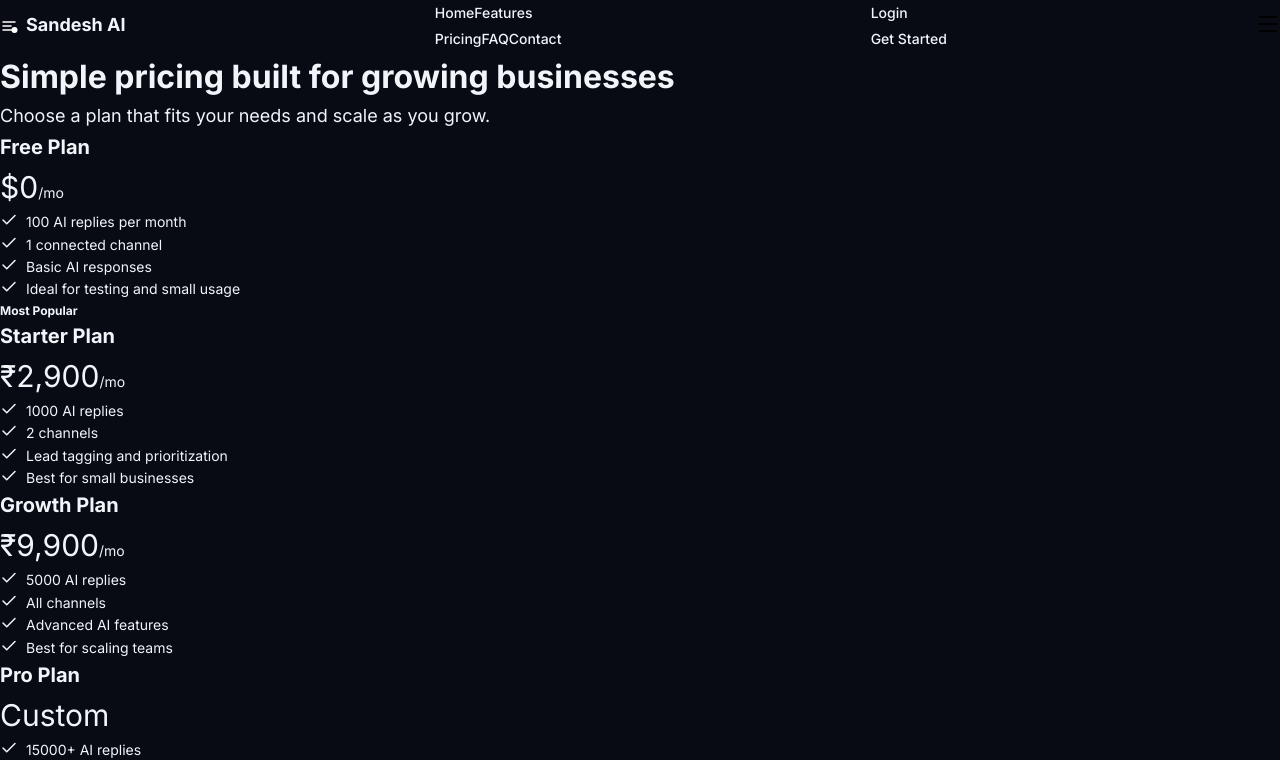
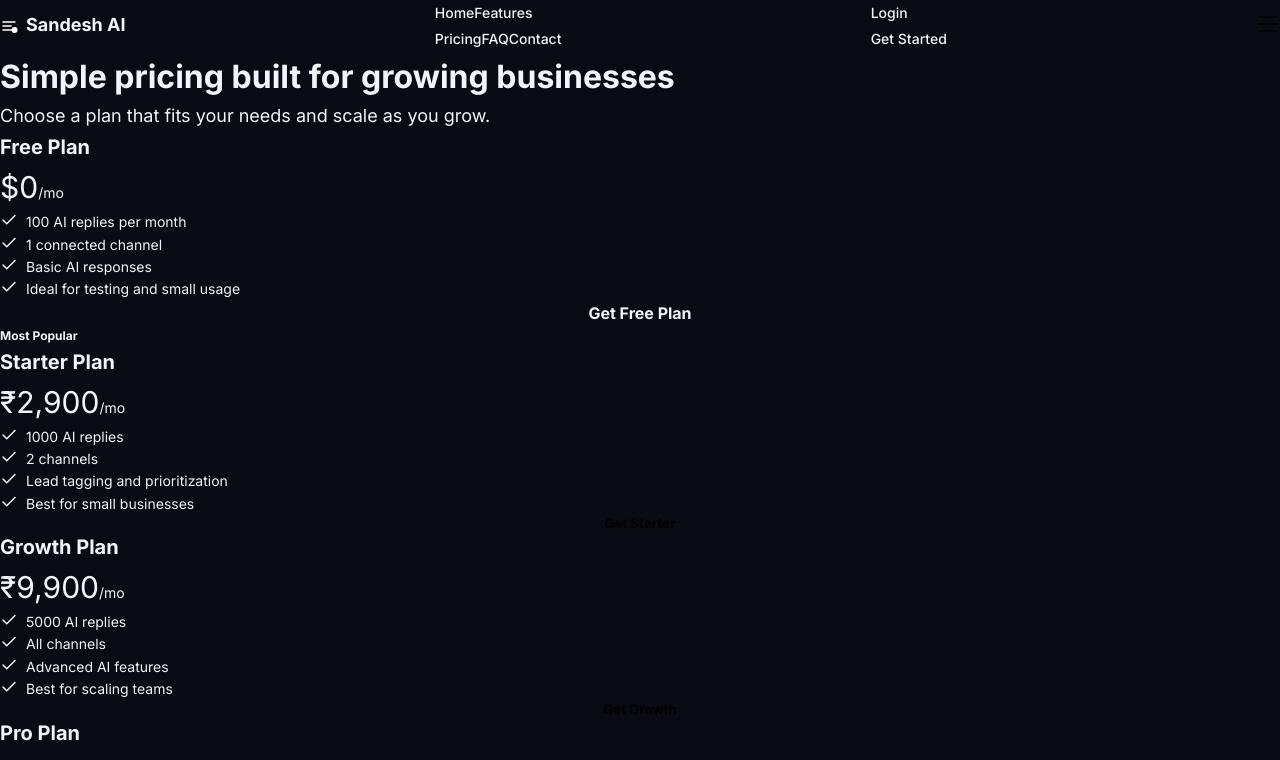
Before and after one commit to munjam-dev/Sandesh-Ai, a Next.js app: page /pricing in a window 1280 px wide. Shown: the top 760 px of the page. Built offline with nearby package versions, Linux system fonts and the light colour scheme.

Commit message:
fix: resolve object is not iterable error on dashboard

```diff
--- a/app/(marketing)/pricing/page.tsx
+++ b/app/(marketing)/pricing/page.tsx
@@ -3,6 +3,7 @@
 import { motion } from 'framer-motion'
 import { Check } from 'lucide-react'
 import Link from 'next/link'
+import CheckoutButton from '@/components/CheckoutButton'
 
 export default function PricingPage() {
   return (
@@ -36,6 +37,9 @@
             <li className="flex gap-2"><Check size={18} className="text-[#00D4FF]" /> Basic AI responses</li>
             <li className="flex gap-2"><Check size={18} className="text-[#00D4FF]" /> Ideal for testing and small usage</li>
           </ul>
+          <Link href="/signup" className="w-full py-3 rounded-xl font-bold flex items-center justify-center bg-white/10 hover:bg-white/20 transition-all text-white mt-auto">
+            Get Free Plan
+          </Link>
         </motion.div>
 
         {/* Starter Plan */}
@@ -49,6 +53,11 @@
             <li className="flex gap-2"><Check size={18} className="text-[#0066FF]" /> Lead tagging and prioritization</li>
             <li className="flex gap-2"><Check size={18} className="text-[#0066FF]" /> Best for small businesses</li>
           </ul>
+          <CheckoutButton
+            plan="starter"
+            priceText="Starter"
+            className="bg-[#0066FF] hover:bg-[#0052cc] text-white mt-auto shadow-[0_0_20px_rgba(0,102,255,0.4)] hover:shadow-[0_0_30px_rgba(0,102,255,0.6)]"
+          />
         </motion.div>
 
         {/* Growth Plan */}
@@ -61,6 +70,11 @@
             <li className="flex gap-2"><Check size={18} className="text-[#00D4FF]" /> Advanced AI features</li>
             <li className="flex gap-2"><Check size={18} className="text-[#00D4FF]" /> Best for scaling teams</li>
           </ul>
+          <CheckoutButton
+            plan="growth"
+            priceText="Growth"
+            className="bg-gradient-to-r from-[#0066FF] to-[#00D4FF] hover:scale-105 text-white mt-auto"
+          />
         </motion.div>
 
         {/* Pro Plan */}
@@ -73,6 +87,9 @@
             <li className="flex gap-2"><Check size={18} className="text-[#00D4FF]" /> Automation workflows</li>
             <li className="flex gap-2"><Check size={18} className="text-[#00D4FF]" /> Priority support</li>
           </ul>
+          <Link href="/contact" className="w-full py-3 rounded-xl font-bold flex items-center justify-center bg-white text-black hover:bg-gray-200 transition-all mt-auto">
+            Contact Sales
+          </Link>
         </motion.div>
       </div>
 
--- /dev/null
+++ b/components/CheckoutButton.tsx
@@ -0,0 +1,133 @@
+'use client'
+
+import { useState } from 'react'
+import { useRouter } from 'next/navigation'
+import { Loader2 } from 'lucide-react'
+
+// Declare the Razorpay window object for TS
+declare global {
+  interface Window {
+    Razorpay: any
+  }
+}
+
+interface CheckoutButtonProps {
+  plan: string
+  priceText: string
+  className?: string
+}
+
+export default function CheckoutButton({ plan, priceText, className }: CheckoutButtonProps) {
+  const [loading, setLoading] = useState(false)
+  const router = useRouter()
+
+  const loadRazorpayScript = () => {
+    return new Promise((resolve) => {
+      if (window.Razorpay) {
+        resolve(true)
+        return
+      }
+      const script = document.createElement('script')
+      script.src = 'https://checkout.razorpay.com/v1/checkout.js'
+      script.onload = () => resolve(true)
+      script.onerror = () => resolve(false)
+      document.body.appendChild(script)
+    })
+  }
+
+  const handleCheckout = async () => {
+    setLoading(true)
+
+    try {
+      // 1. Load the script
+      const isLoaded = await loadRazorpayScript()
+      if (!isLoaded) {
+        alert('Failed to load Razorpay SDK. Please check your connection.')
+        setLoading(false)
+        return
+      }
+
+      // 2. Call backend to create order
+      const res = await fetch('/api/razorpay/create-order', {
+        method: 'POST',
+        headers: { 'Content-Type': 'application/json' },
+        body: JSON.stringify({ plan }),
+      })
+
+      const data = await res.json()
+
+      if (res.status === 401) {
+        // User not logged in
+        router.push(`/login?redirect=/pricing`)
+        setLoading(false)
+        return
+      }
+
+      if (!res.ok) {
+        throw new Error(data.error || 'Failed to create order')
+      }
+
+      const { orderId, amount, currency } = data
+
+      // 3. Open Razorpay Checkout Modal
+      const options = {
+        key: process.env.NEXT_PUBLIC_RAZORPAY_KEY_ID,
+        amount: amount.toString(),
+        currency: currency,
+        name: 'Sandesh AI',
+        description: `Upgrade to ${plan} plan`,
+        order_id: orderId,
+        handler: async function (response: any) {
+          // 4. Verify payment on success
+          try {
+            const verifyRes = await fetch('/api/razorpay/verify', {
+              method: 'POST',
+              headers: { 'Content-Type': 'application/json' },
+              body: JSON.stringify({
+                razorpay_payment_id: response.razorpay_payment_id,
+                razorpay_order_id: response.razorpay_order_id,
+                razorpay_signature: response.razorpay_signature,
+                plan,
+              }),
+            })
+
+            const verifyData = await verifyRes.json()
+            if (verifyRes.ok) {
+              alert('Payment successful! Your plan has been upgraded.')
+              router.push('/dashboard')
+            } else {
+              alert(`Payment verification failed: ${verifyData.error}`)
+            }
+          } catch (err) {
+            alert('Payment verification error')
+          }
+        },
+        theme: {
+          color: '#0066FF',
+        },
+      }
+
+      const paymentObject = new window.Razorpay(options)
+      paymentObject.on('payment.failed', function (response: any) {
+        alert(`Payment failed: ${response.error.description}`)
+      })
+      paymentObject.open()
+
+    } catch (error: any) {
+      alert(error.message || 'Something went wrong during checkout')
+    } finally {
+      setLoading(false)
+    }
+  }
+
+  return (
+    <button
+      onClick={handleCheckout}
+      disabled={loading}
+      className={`w-full py-3 rounded-xl font-bold flex items-center justify-center gap-2 transition-all ${className}`}
+    >
+      {loading ? <Loader2 className="animate-spin" size={18} /> : null}
+      {loading ? 'Processing...' : `Get ${priceText}`}
+    </button>
+  )
+}
```
Also changed, not shown: app/(dashboard)/dashboard/page.tsx (+8 -6 lines).
